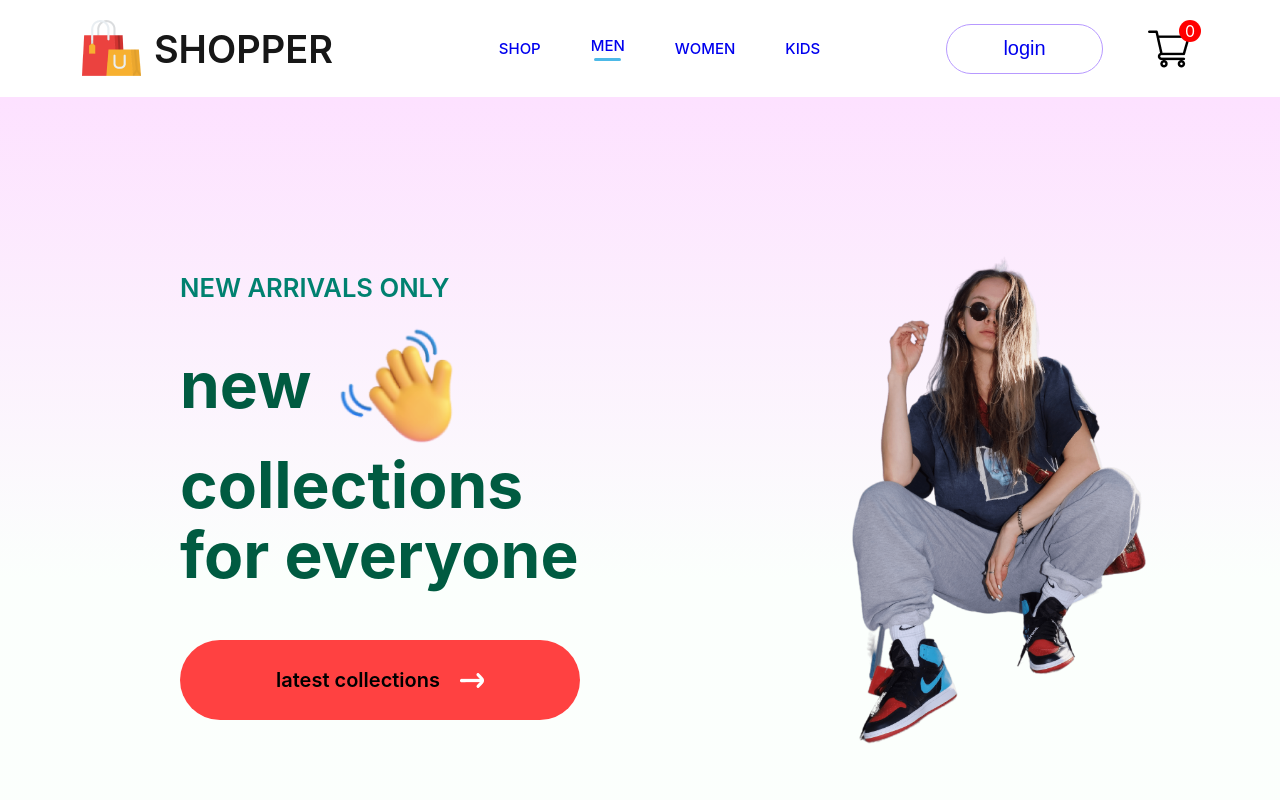
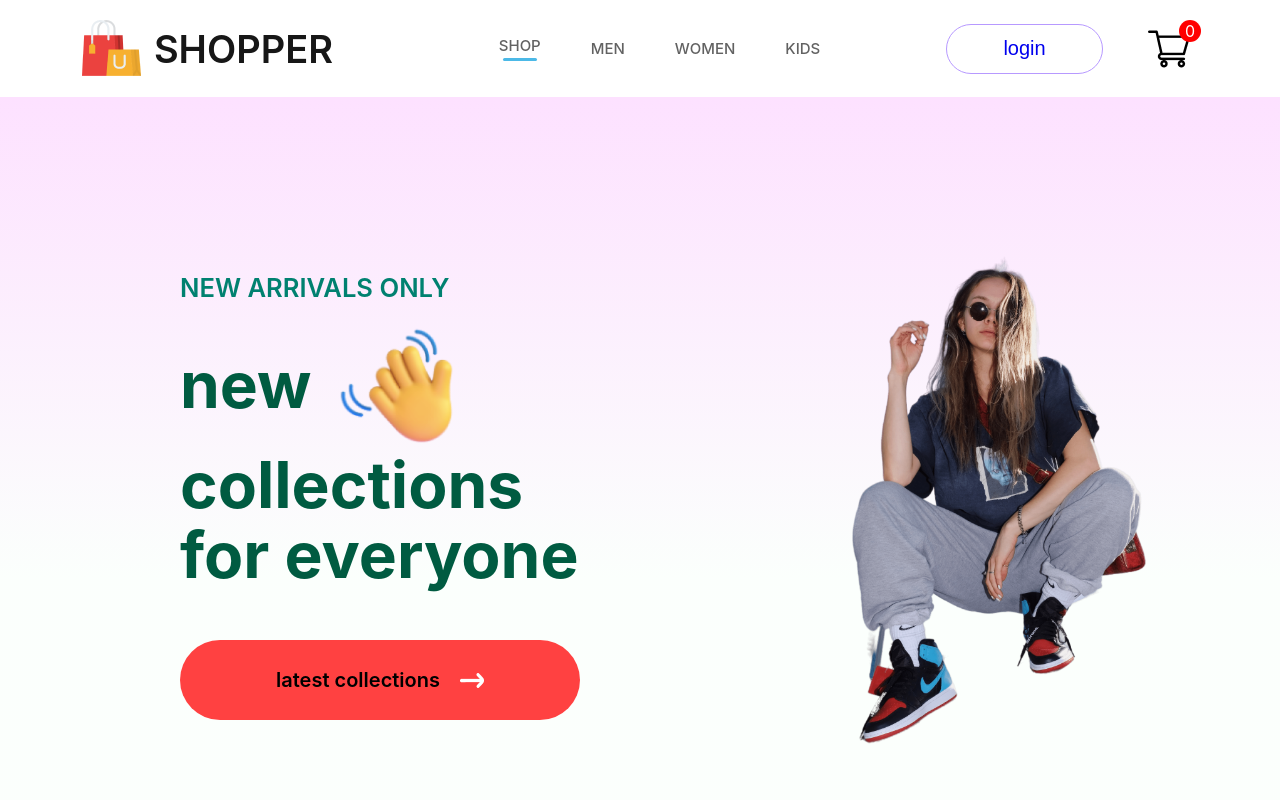
Before and after one commit to DhammaMendhe/Ecommerse-website, a React (Create React App) app: page / in a window 1280 px wide. Shown: the top 800 px of the page. Built offline with nearby package versions, Linux system fonts and the light colour scheme.

Commit message:
first code

```diff
--- a/src/Components/Assets folder/Navbar/Navbar.jsx
+++ b/src/Components/Assets folder/Navbar/Navbar.jsx
@@ -14,38 +14,10 @@ function Navbar() {
       </div>
 
       <ul className="nav-menu">
-        <li
-          onClick={() => {
-            setmenu("SHOP");
-          }}
-        >
-          <Link style={{textDecoration: "none"}} to="/">SHOP</Link>
-           {menu === "SHOP" ? <hr /> : <></>}
-        </li>
-        <li
-          onClick={() => {
-            setmenu("MEN");
-          }}
-        >
-          <Link style={{textDecoration: "none"}} to="/MEN">MEN</Link>
-          {menu === "MEN" ? <hr /> : <></>}
-        </li>
-        <li
-          onClick={() => {
-            setmenu("WOMEN");
-          }}
-        >
-          <Link style={{textDecoration: "none"}} to="/WOMEN">WOMEN</Link>
-          {menu === "WOMEN" ? <hr /> : <></>}
-        </li>
-        <li
-          onClick={() => {
-            setmenu("KIDS");
-          }}
-        >
-          <Link style={{textDecoration: "none"}} to="/KIDS">KIDS</Link>
-          {menu === "KIDS" ? <hr /> : <></>}
-        </li>
+        <li>SHOP <hr/></li>
+        <li>MEN</li>
+        <li>WOMEN</li>
+        <li>KIDS</li>
       </ul>
 
       <div className="log-in-cart">
```
